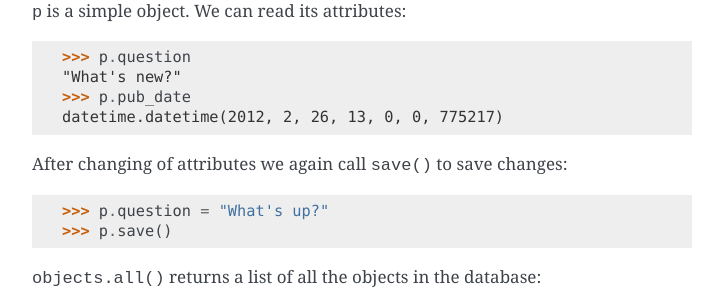
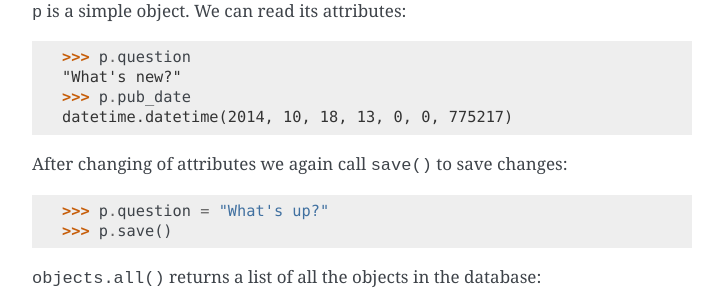
Before and after one commit to ggcarrots/django-carrots, a Sphinx documentation site: the page built from source/django_models.rst, in a window 1280 px wide and 900 px high, scrolled down 2057 px. Shown: the part 152-452 px from the top of the window, without its empty margins (388-1111 px from the left). Built offline with Sphinx 7.4.7, drawn with Linux system fonts in a browser that asks for light colours; formulas are drawn with MathJax 3.

Commit message:
Back to the future

```diff
--- a/source/django_models.rst
+++ b/source/django_models.rst
@@ -96,7 +96,7 @@
     >>> p.question
     "What's new?"
     >>> p.pub_date
-    datetime.datetime(2012, 2, 26, 13, 0, 0, 775217)
+    datetime.datetime(2014, 10, 18, 13, 0, 0, 775217)
 
 After changing of attributes we again call ``save()`` to save changes::
 
@@ -162,7 +162,7 @@
     [<Poll: What's up?>]
     >>> Poll.objects.filter(question__startswith='What')
     [<Poll: What's up?>]
-    >>> Poll.objects.get(pub_date__year=2012)
+    >>> Poll.objects.get(pub_date__year=2014)
     <Poll: What's up?>
 
     # The attempt to retrieve a nonexistent object will make Python to protest strongly.
@@ -203,7 +203,7 @@
     3
 
     # And now something more difficult. What does this question do?
-    >>> Choice.objects.filter(poll__pub_date__year=2012)
+    >>> Choice.objects.filter(poll__pub_date__year=2014)
     [<Choice: Not much>, <Choice: The sky>, <Choice: Just hacking again>]
 
     # Finally, let's remove one of the questions. Use method ``delete``.
```
